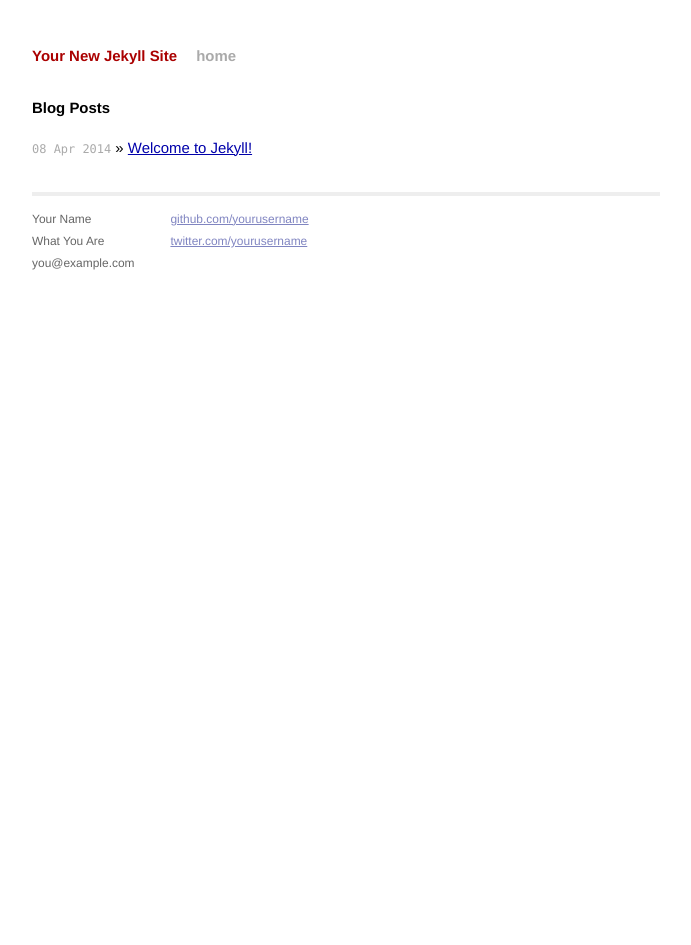
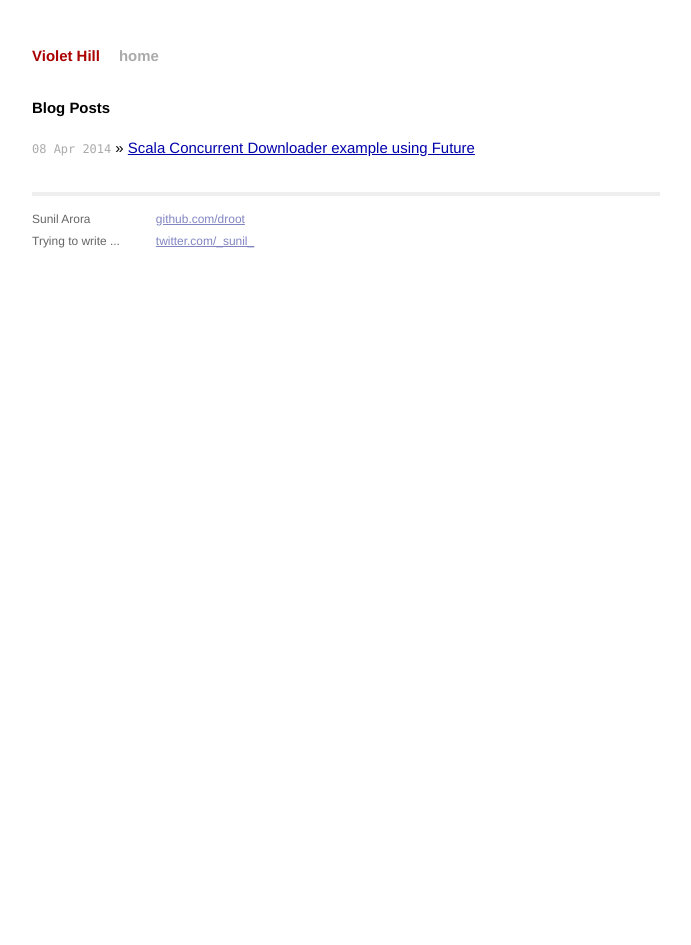
Before and after one commit to droot/droot.github.io, a Jekyll site: the page built from index.html, in a window 1280 px wide. Shown: the whole page, without its empty margins (294-985 px from the left). Built offline with Jekyll 4.4.1, drawn with Linux system fonts in a browser that asks for light colours; Markdown is read by kramdown in place of the engine named in the settings.

Commit message:
updated lot of stuff

```diff
--- a/_config.yml
+++ b/_config.yml
@@ -1,3 +1,3 @@
-name: Your New Jekyll Site
+name: Violet Hill
 markdown: redcarpet
 pygments: true
--- a/_layouts/default.html
+++ b/_layouts/default.html
@@ -26,15 +26,15 @@
           <div class="footer">
             <div class="contact">
               <p>
-                Your Name<br />
-                What You Are<br />
-                you@example.com
+                Sunil Arora<br />
+                Trying to write ...<br />
+                <!--you@example.com-->
               </p>
             </div>
             <div class="contact">
               <p>
-                <a href="https://github.com/yourusername">github.com/yourusername</a><br />
-                <a href="https://twitter.com/yourusername">twitter.com/yourusername</a><br />
+                <a href="https://github.com/yourusername">github.com/droot</a><br />
+                <a href="https://twitter.com/yourusername">twitter.com/_sunil_</a><br />
               </p>
             </div>
           </div>
```
Also changed, not shown: _posts/2014-04-08-scala-future-concurrent-download-example.markdown (added, +87 -0 lines), _drafts/2014-04-08-welcome-to-jekyll.markdown (renamed from _posts/2014-04-08-welcome-to-jekyll.markdown), 2 other files.
